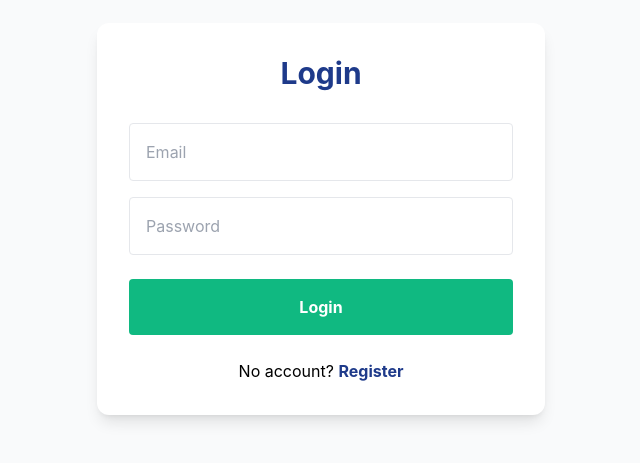
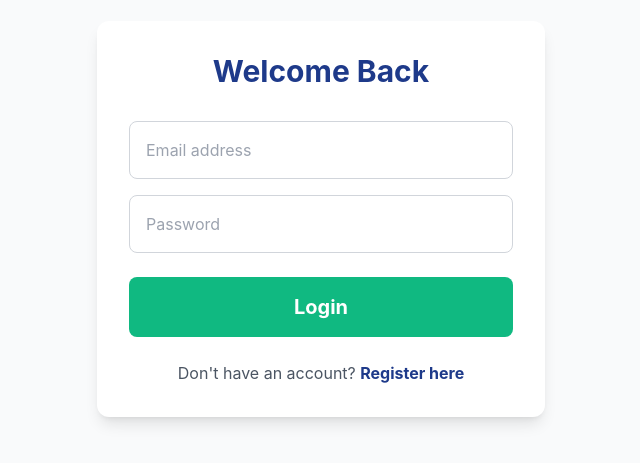
Before and after one commit to Lamido007/Dududata, a Next.js app: page /login in a window 1280 px wide. Shown: the part 181-644 px from the top of the page, without its empty margins (319-959 px from the left). Built offline with nearby package versions, Linux system fonts and the light colour scheme.

Commit message:
Update login.js

```diff
--- a/pages/login.js
+++ b/pages/login.js
@@ -1,59 +1,5 @@
-import { useState } from 'react'
-import { getSupabase } from '../lib/supabaseClient'
+import Auth from '../components/Auth'
 
-export default function Login() {
-  const [email, setEmail] = useState('')
-  const [password, setPassword] = useState('')
-  const [loading, setLoading] = useState(false)
-  const [isSignUp, setIsSignUp] = useState(false)
-
-  const handleAuth = async () => {
-    if (!email || !password) {
-      alert('Enter email and password')
-      return
-    }
-
-    setLoading(true)
-
-    const supabase = getSupabase()
-
-    let error
-    if (isSignUp) {
-      const { error: signUpError } = await supabase.auth.signUp({ email, password })
-      error = signUpError
-      if (!error) alert('Check email for confirmation!')
-    } else {
-      const { error: signInError } = await supabase.auth.signInWithPassword({ email, password })
-      error = signInError
-    }
-
-    if (error) alert(error.message)
-    else {
-      alert(isSignUp ? 'Registered!' : 'Logged in!')
-      window.location.href = '/dashboard' // Redirect to dashboard
-    }
-
-    setLoading(false)
-  }
-
-  return (
-    <div className="min-h-screen bg-gray-50 flex items-center justify-center p-6">
-      <div className="max-w-md w-full bg-white rounded-xl shadow-lg p-8">
-        <h2 className="text-3xl font-bold text-center mb-8 text-primary">
-          {isSignUp ? 'Register' : 'Login'}
-        </h2>
-        <input type="email" placeholder="Email" value={email} onChange={e => setEmail(e.target.value)} className="w-full p-4 mb-4 border rounded text-black" disabled={loading} />
-        <input type="password" placeholder="Password" value={password} onChange={e => setPassword(e.target.value)} className="w-full p-4 mb-6 border rounded text-black" disabled={loading} />
-        <button onClick={handleAuth} disabled={loading} className="w-full bg-accent text-white py-4 rounded font-bold">
-          {loading ? 'Loading...' : isSignUp ? 'Register' : 'Login'}
-        </button>
-        <p className="text-center mt-6">
-          {isSignUp ? 'Have account?' : 'No account?'}{' '}
-          <button type="button" onClick={() => setIsSignUp(!isSignUp)} className="text-primary font-bold">
-            {isSignUp ? 'Login' : 'Register'}
-          </button>
-        </p>
-      </div>
-    </div>
-  )
-    }
+export default function LoginPage() {
+  return <Auth onSuccess={() => window.location.href = '/dashboard'} />
+}
```
